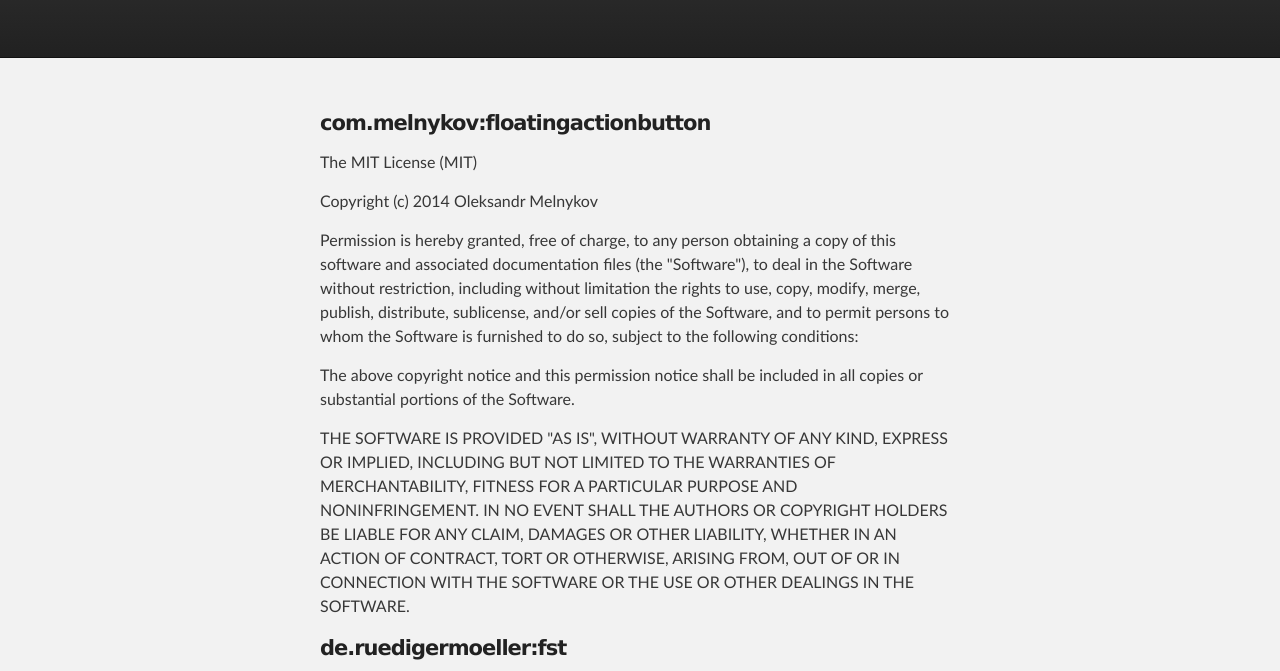
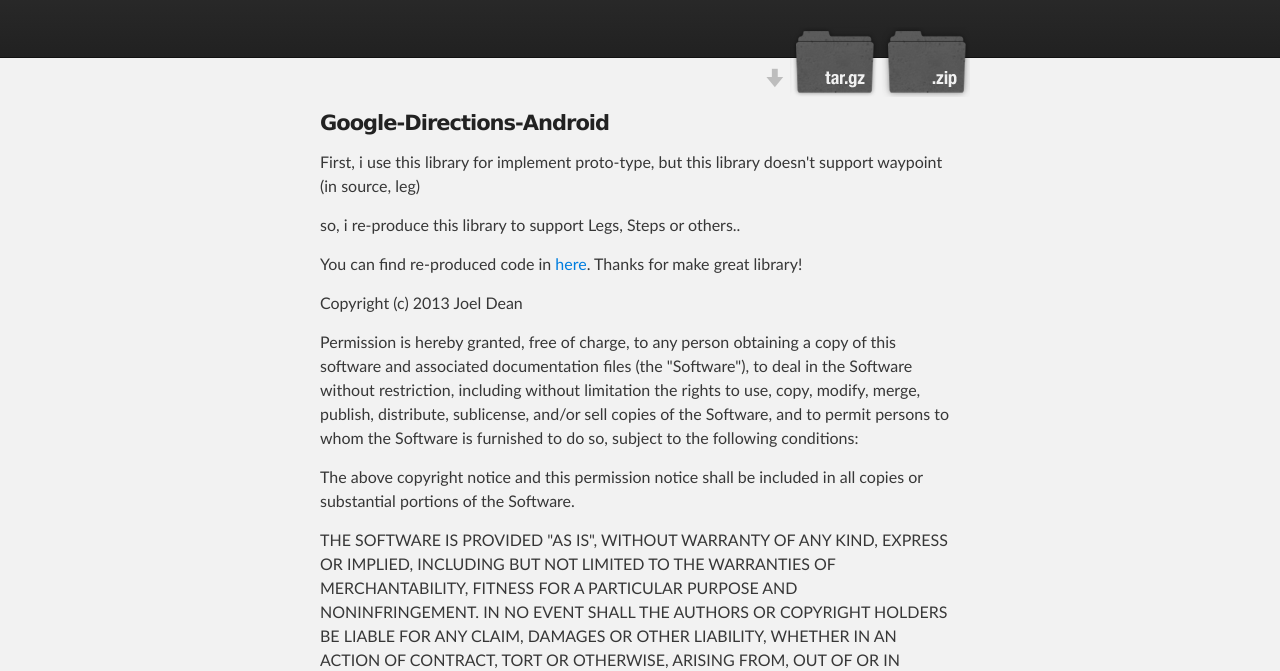
Before and after one commit to WindSekirun/ROUTE_BUILDER, a plain HTML site: page index.html in a window 1280 px wide. Shown: the part 116-787 px from the top of the page. Drawn offline with Linux system fonts and the light colour scheme.

```diff
--- a/index.html
+++ b/index.html
@@ -16,10 +16,15 @@
     <!-- HEADER -->
     <div id="header_wrap" class="outer">
         <header class="inner">
-          <a id="forkme_banner" href="https://github.com/WindSekirun/ITINERARY_BUILDER">View on GitHub</a>
+          <a id="forkme_banner" href="https://github.com/WindSekirun/ROUTE_BUILDER">View on GitHub</a>
 
           <h1 id="project_title">Route Builder</h1>
           <h2 id="project_tagline"></h2>
+
+            <section id="downloads">
+              <a class="zip_download_link" href="https://github.com/WindSekirun/ROUTE_BUILDER/zipball/master">Download this project as a .zip file</a>
+              <a class="tar_download_link" href="https://github.com/WindSekirun/ROUTE_BUILDER/tarball/master">Download this project as a tar.gz file</a>
+            </section>
         </header>
     </div>
 
@@ -27,6 +32,23 @@
     <div id="main_content_wrap" class="outer">
       <section id="main_content" class="inner">
         <h4>
+<a id="google-directions-android" class="anchor" href="#google-directions-android" aria-hidden="true"><span aria-hidden="true" class="octicon octicon-link"></span></a>Google-Directions-Android</h4>
+
+<p>First, i use this library for implement proto-type, but this library doesn't support waypoint (in source, leg)</p>
+
+<p>so, i re-produce this library to support Legs, Steps or others..</p>
+
+<p>You can find re-produced code in <a href="https://github.com/WindSekirun/ROUTE_BUILDER/tree/master/app/src/main/java/com/github/windsekirun/itinerary_builder/parser">here</a>. Thanks for make great library!</p>
+
+<p>Copyright (c) 2013 Joel Dean</p>
+
+<p>Permission is hereby granted, free of charge, to any person obtaining a copy of this software and associated documentation files (the "Software"), to deal in the Software without restriction, including without limitation the rights to use, copy, modify, merge, publish, distribute, sublicense, and/or sell copies of the Software, and to permit persons to whom the Software is furnished to do so, subject to the following conditions:</p>
+
+<p>The above copyright notice and this permission notice shall be included in all copies or substantial portions of the Software.</p>
+
+<p>THE SOFTWARE IS PROVIDED "AS IS", WITHOUT WARRANTY OF ANY KIND, EXPRESS OR IMPLIED, INCLUDING BUT NOT LIMITED TO THE WARRANTIES OF MERCHANTABILITY, FITNESS FOR A PARTICULAR PURPOSE AND NONINFRINGEMENT. IN NO EVENT SHALL THE AUTHORS OR COPYRIGHT HOLDERS BE LIABLE FOR ANY CLAIM, DAMAGES OR OTHER LIABILITY, WHETHER IN AN ACTION OF CONTRACT, TORT OR OTHERWISE, ARISING FROM, OUT OF OR IN CONNECTION WITH THE SOFTWARE OR THE USE OR OTHER DEALINGS IN THE SOFTWARE.</p>
+
+<h4>
 <a id="commelnykovfloatingactionbutton" class="anchor" href="#commelnykovfloatingactionbutton" aria-hidden="true"><span aria-hidden="true" class="octicon octicon-link"></span></a>com.melnykov:floatingactionbutton</h4>
 
 <p>The MIT License (MIT)</p>
```
Also changed, not shown: params.json (+1 -1 lines).
